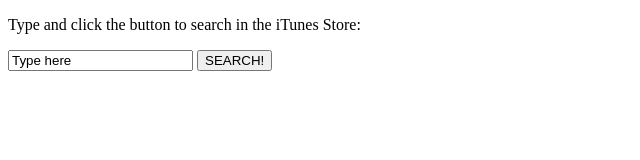
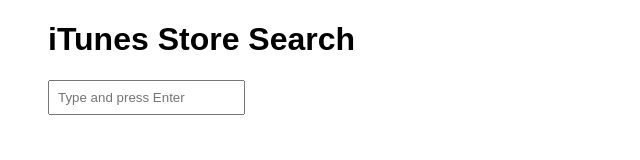
Before and after one commit to casvil/cornerjob, a website: page index.html in a window 1280 px wide. Shown: the whole page, without its empty margins (0-640 px from the left). Drawn offline with Linux system fonts and the light colour scheme.

Commit message:
feat: added inline styles

```diff
--- a/index.html
+++ b/index.html
@@ -1,12 +1,30 @@
 <!DOCTYPE html>
 <html>
 <head>
-  <script type="text/javascript" src="./index.js"></script>
+<style>
+html {
+  font-family: sans-serif;
+}
+#header {
+  margin-left: 40px;
+}
+#iSearch{
+  padding: 8px;
+}
+.searchItem {
+  border: 1px solid black;
+  border-radius: 3px;
+  padding: 8px;
+}
+</style>
+<script type="text/javascript" src="./index.js"></script>
 </head>
 <body>
-  <p>Type and click the button to search in the iTunes Store:</p>
-  <input id="iSearch" type="text" value="Type here" onkeyup="iSearch(event)">
-  <button onclick="iSearch()">SEARCH!</button>
+  <div id="header">
+    <h1>iTunes Store Search</h1>
+    <input id="iSearch" type="text" placeholder="Type and press Enter" onkeyup="iSearch(event)">
+  </div>
   <div id="searchResults"></div>
+
 </body>
 </html>
```
